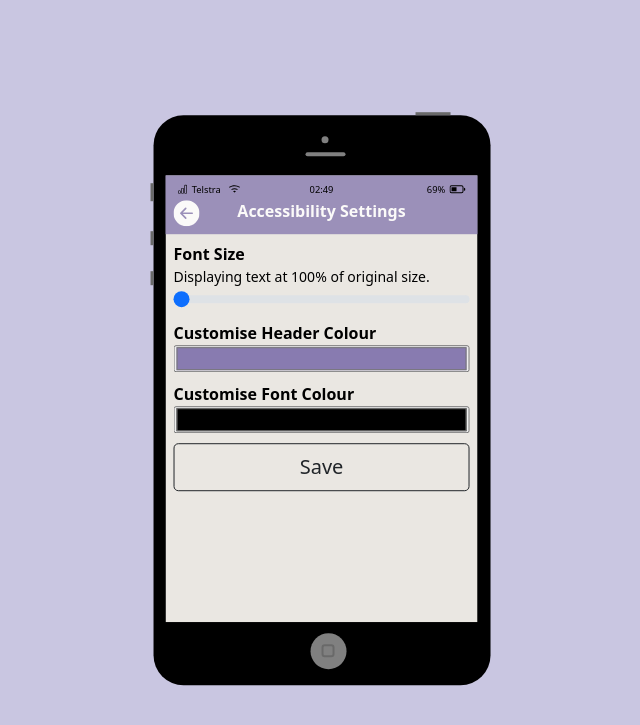
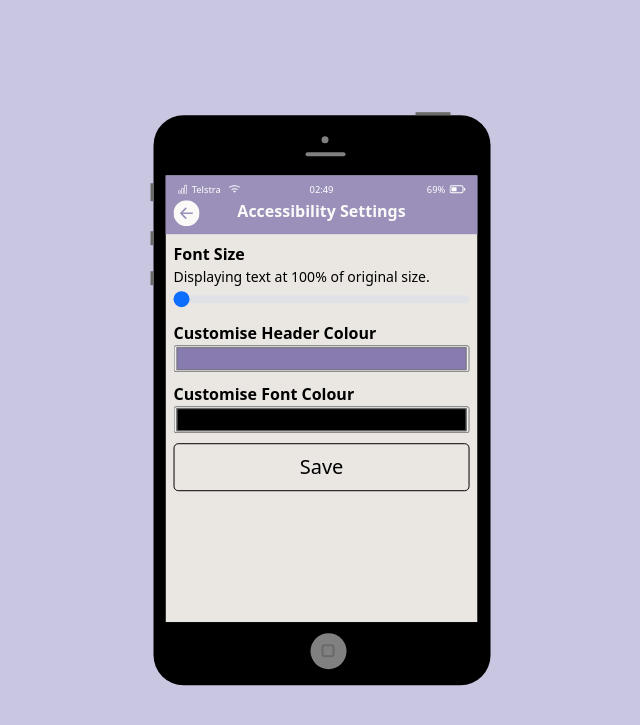
Before and after one commit to owen-master/Appsistant, a Laravel app: page /settings in a window 1280 px wide. Shown: the top 725 px of the page, without its empty margins (318-958 px from the left). Run offline with Laravel 8, Linux system fonts and the light colour scheme.

Commit message:
Style bootstrap buttons correctly

```diff
--- a/src/app/Http/Helpers/ColourPalletHelper.php
+++ b/src/app/Http/Helpers/ColourPalletHelper.php
@@ -42,7 +42,7 @@
     // returns the font colour styling
     public static function getFontColourStyle()
     {
-        return 'color: ' . self::getFontColour() . ';';
+        return self::getFontColour();
     }
 
     public static function getFontColourStyleHeading()
--- a/src/resources/views/base.blade.php
+++ b/src/resources/views/base.blade.php
@@ -12,7 +12,22 @@
     <style>
         body {
             background: #c9c6e1;
-            {!! App\Http\Helpers\ColourPalletHelper::getFontColourStyle() !!};
+            color: {!! App\Http\Helpers\ColourPalletHelper::getFontColourStyle() !!};
+        }
+
+        .top-menu {
+            color: #ffffff;
+        }
+
+        .btn:not(.btn-dark) {
+            color: {!! App\Http\Helpers\ColourPalletHelper::getFontColourStyle() !!};
+            border-color: {!! App\Http\Helpers\ColourPalletHelper::getFontColourStyle() !!};
+
+        }
+
+        .btn:hover {
+            color: #ffffff;
+            border-color: dimgrey;
         }
 
 
@@ -137,7 +152,7 @@
     <div class="iphone_screen">
         <div class="iphone_content" style="background-color: #eae7e2;">
             {{--Content Here--}}
-            <div class="container" style="position: absolute; z-index: 100">
+            <div class="container top-menu" style="position: absolute; z-index: 100">
                 <div class="row">
                     <div class="col text-start">
                         <svg xmlns="http://www.w3.org/2000/svg" width="10" height="10" fill="currentColor"
```
